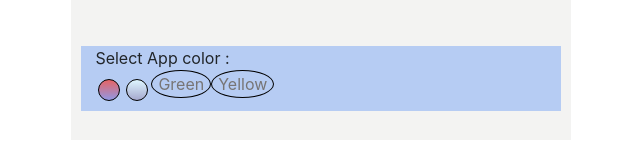
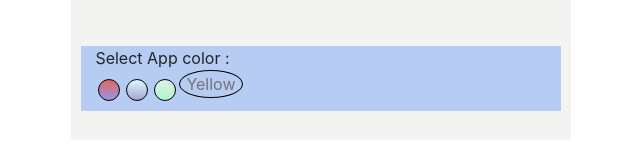
Before and after one commit to madhurabhujbal/todo-list, a React (Create React App) app: page / in a window 1280 px wide. Shown: the part 560-720 px from the top of the page, without its empty margins (319-959 px from the left). Built offline with nearby package versions, Linux system fonts and the light colour scheme; the HTML template or start-up script is replaced by a standard one.

Commit message:
Add color and styling code for green class

```diff
--- a/src/App.css
+++ b/src/App.css
@@ -184,3 +184,15 @@ footer {
   outline: none;
   border: 3px solid black;
 }
+
+.green {
+  margin: 3px;
+  margin-bottom: 10px;
+  padding: 10px;
+  background: linear-gradient(#e0f1e7, #adf7ce);
+}
+
+.green:focus {
+  outline: none;
+  border: 3px solid black;
+}
--- a/src/components/ColorButtons.jsx
+++ b/src/components/ColorButtons.jsx
@@ -19,10 +19,10 @@ function ColorButtons({ changeAppBackgroundColor }) {
 
       <button
         className="green"
-        onClick={() => changeAppBackgroundColor("green")}
-      >
-        Green
-      </button>
+        onClick={() =>
+          changeAppBackgroundColor("linear-gradient(#e0f1e7, #adf7ce)")
+        }
+      ></button>
 
       <button
         className="yellow"
```
